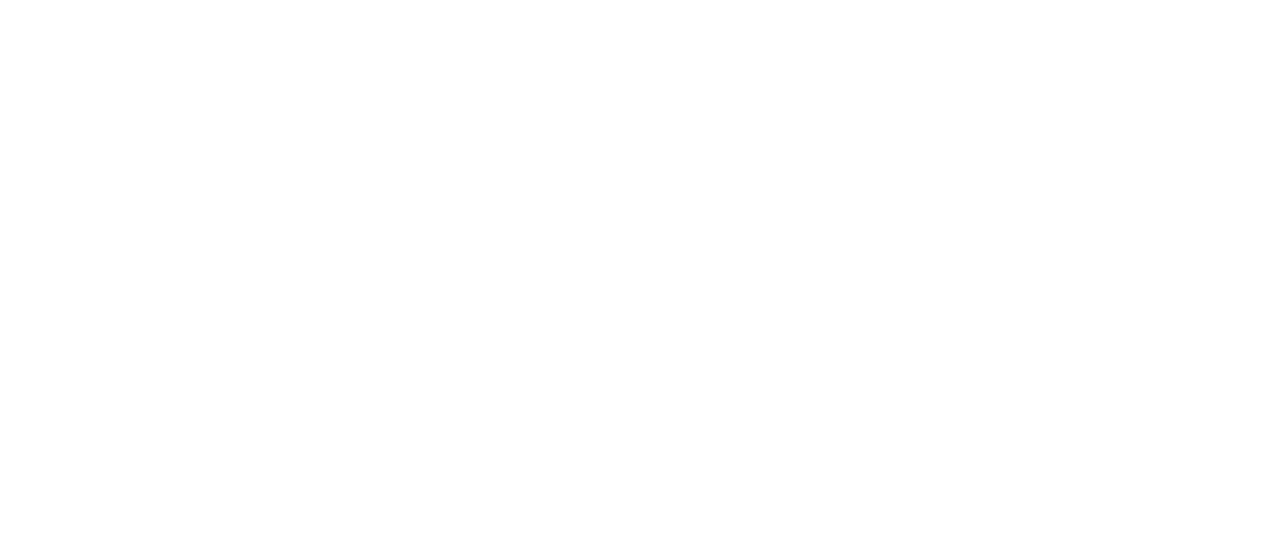
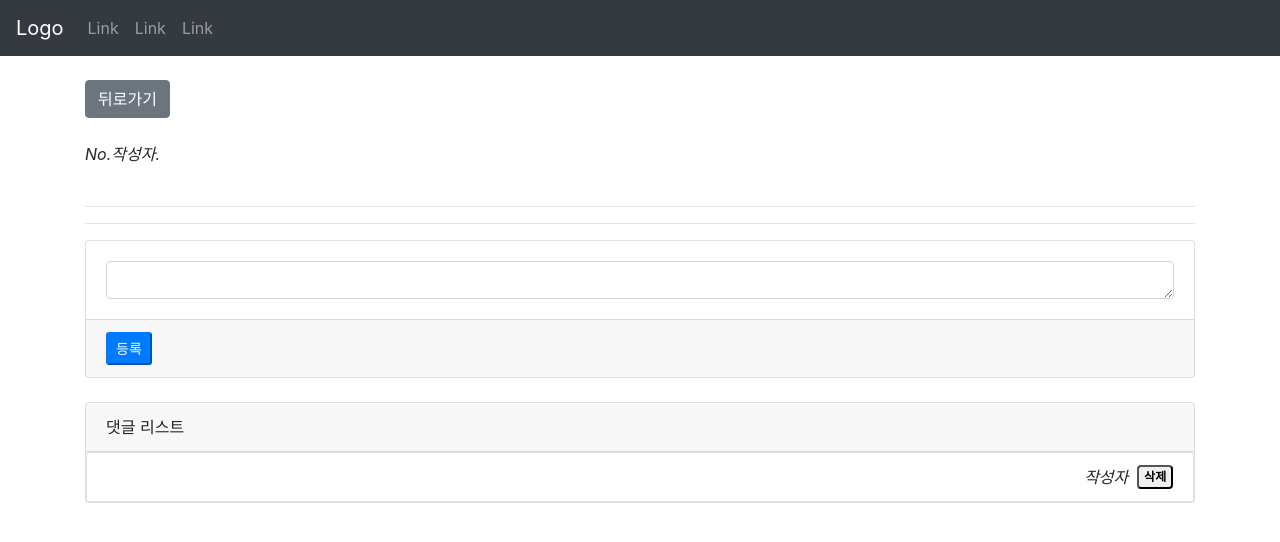
Before and after one commit to ayoung0073/React-practice, a React (Create React App) app: page /board/1 in a window 1280 px wide. Shown: the top 542 px of the page. Built offline with nearby package versions, Linux system fonts and the light colour scheme; no server answers.

Commit message:
Add : 글GET 기능 추가(Detail)
- match를 이용한 parameter 가져오기

```diff
--- a/src/App.js
+++ b/src/App.js
@@ -9,6 +9,7 @@
 
 import MainPage from './pages/MainPage'
 import BoardWritePage from './pages/BoardWritePage'
+import BoardDetailPage from './pages/BoardDetailPage'
 
 function App() {
   return (
@@ -17,6 +18,7 @@
       <Switch>
         <Route exact path="/" component={MainPage}/>
         <Route exact path="/write" component={BoardWritePage}/>
+        <Route exact path="/board/:bno" component={BoardDetailPage}/>
       </Switch>
     </div>
   </Router>
--- a/src/_actions/board_action.js
+++ b/src/_actions/board_action.js
@@ -19,6 +19,19 @@
         .then(response => response.data)
 
     return {
+        type: "get_board_list", // 없으면 ..?
+        payload: request
+    }
+}
+
+export function getBoard(n){
+    console.log(n);
+    const request = axios.get('/api/board/' + n)
+        .then(response => response.data)
+
+    console.log(request);
+
+    return {
         type: "get_board", // 없으면 ..?
         payload: request
     }
--- a/src/_reducers/board_reducer.js
+++ b/src/_reducers/board_reducer.js
@@ -3,6 +3,6 @@
 // } from '../_actions/types'
 
 export default function (state={}, action) {
-    return {...state, success: action.payload} // ...stae: state을 똑같이 가져옴
+    return {...state, success: action.payload} // ...state: state을 똑같이 가져옴
     // 다음 state return
 }
--- /dev/null
+++ b/src/pages/BoardDetailPage.js
@@ -0,0 +1,70 @@
+import React, { useState, useEffect } from 'react'
+import Nav from '../components/nav'
+import { withRouter } from 'react-router-dom'
+import { useDispatch } from 'react-redux'
+import { getBoard } from '../_actions/board_action'
+
+function BoardDetailPage({match}) {
+
+    const dispatch = useDispatch();
+
+    const [Board, setBoard] = useState([])
+
+    useEffect(() => {
+        console.log(match.params);
+        dispatch(getBoard(match.params.bno))
+        .then(response => {
+            setBoard(response.payload);
+            console.log(Board);
+        })
+    }, []);
+
+    return (
+        <div>
+            <Nav />
+            <div class="container">
+            <button class="btn-secondary btn" onclick="history.back()">뒤로가기</button>
+            <br/><br/>
+                <div>
+                    <i>No.<span id="id">{Board.bno}</span>
+                    작성자. <span id="username">{Board.user}</span></i>
+                </div>
+                <br/>
+                <div>
+                    <h4>{Board.title}</h4>
+                </div>
+                <hr/>
+                <div>
+                    <div>{Board.content}</div>
+                </div>
+                <hr/>
+
+            <div class="card">
+                <form>
+                    <input id="boardId" type="hidden" value="{{Board.id}}"/>
+                    <div class="card-body"><textarea id="reply-content" class="form-control" rows="1"></textarea></div>
+                    <div class="card-footer"><button id="btn-reply-save" class="btn-sm btn-primary">등록</button></div>
+                </form>
+            </div>
+            <br/>
+            <div class="card">
+                <div class="card-header">댓글 리스트</div>
+                    <ul id="reply-box" class="list-group">
+                        { Board.reply}
+                        <li id="reply-{{id}}" class="list-group-item d-flex justify-content-between">
+                            <div>{Board.content}</div>
+                            <div class="d-flex">
+                                <div class="font-italic">작성자 {Board.user}&nbsp;</div>
+                                <button onclick="" class="badge">삭제</button>
+                            </div>
+                        </li>
+                        {Board.reply}
+                    </ul>
+                </div>
+            </div>
+        </div>
+    );
+}
+
+
+export default withRouter(BoardDetailPage)
--- a/src/pages/MainPage.js
+++ b/src/pages/MainPage.js
@@ -3,6 +3,7 @@
 import { withRouter } from 'react-router-dom'
 import { useDispatch } from 'react-redux'
 import { getBoardList } from '../_actions/board_action'
+import { Link } from 'react-router-dom';
 
 function MainPage(props) {
 
@@ -34,8 +35,18 @@
                 {Boards.map(board =>
                 <div class="card m-1">
                     <div class="card-body">
+                        {board.bno}
                         <h5 class="card-title">{board.title}</h5>
-                        <a href="/board/{board.bno}" class="btn btn-dark">상세 보기</a>
+                        {/* <a href="/board" class="btn btn-dark">상세 보기</a> */}
+
+                        <Link to={{
+                            pathname : `/board/${board.bno}`,
+                            state : {
+                                bno : 3
+                            }
+                        }}>
+                            상세 보기
+                        </Link>
                     </div>
                 </div>
                 )}
```
Also changed, not shown: package.json (+13 -1 lines), src/pages/BoardPage.js (deleted, +0 -11 lines), 1 other file (tests, documents, lock files or other folders).
